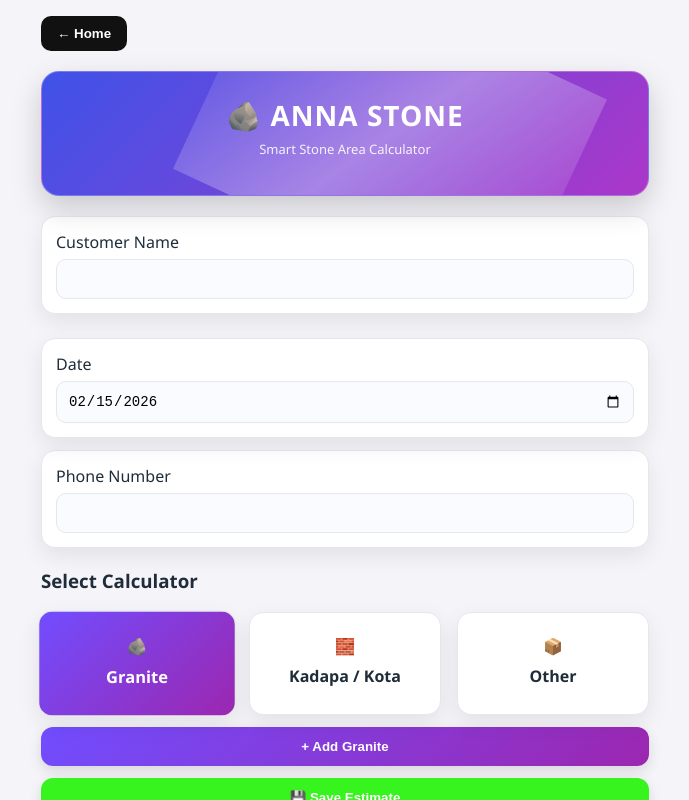
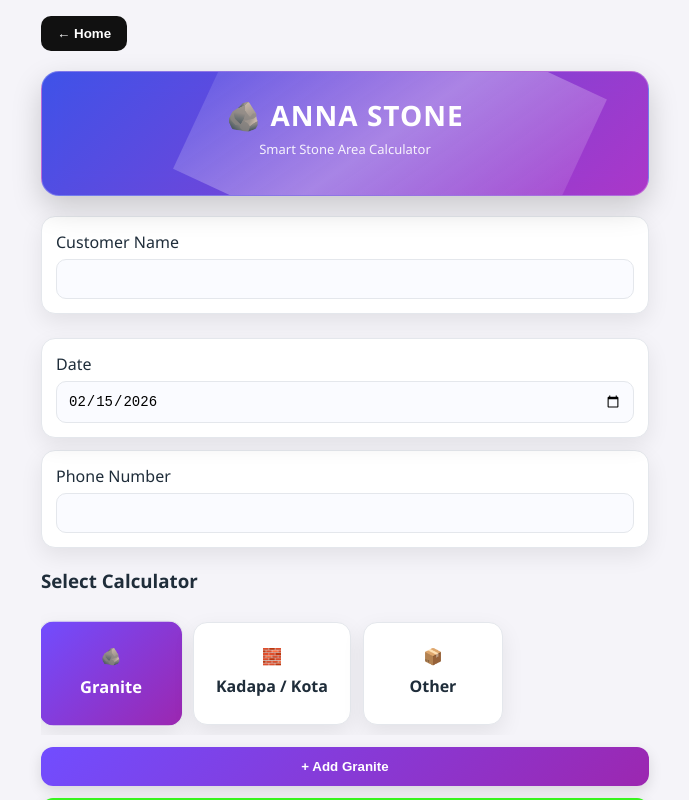
Before and after one commit to aasim-khan-989/AnnaStoneTrading, a React (Create React App) app: page / in a window 1280 px wide. Both pictures are taken after a click on the button "➕ Create Estimate". Shown: the top 800 px of the page, without its empty margins (295-984 px from the left). Built offline with nearby package versions, Linux system fonts and the light colour scheme.

Commit message:
corected layout

```diff
--- a/src/pages/CreateEstimate.jsx
+++ b/src/pages/CreateEstimate.jsx
@@ -1,3 +1,4 @@
+import "../styles/MobileCards.css";
 
 import React, {
   useRef,
@@ -952,10 +953,10 @@ useEffect(() => {
 
 
       {/* SELECTOR */}
-      <div className="calculator-selector">
+      <div className="calculator-selector ">
         <h3>Select Calculator</h3>
 
-        <div className="calculator-grid">
+        <div className="calculator-grid mobile-scroll-tabs">
 
           <div
             className={`calculator-card ${calculatorType === "granite"
@@ -1003,7 +1004,6 @@ useEffect(() => {
         </div>
       </div>
 
-      {/* GRANITE */}
 
 
 
--- /dev/null
+++ b/src/styles/MobileCards.css
@@ -0,0 +1,37 @@
+.mobile-scroll-tabs{
+
+display:flex !important;
+flex-direction:row !important;
+flex-wrap:nowrap !important;
+
+align-items:center;
+
+gap:12px;
+
+overflow-x:auto;
+overflow-y:hidden;
+
+width:100%;
+
+padding:10px 0;
+
+-webkit-overflow-scrolling:touch;
+
+scrollbar-width:none;
+}
+
+.mobile-scroll-tabs::-webkit-scrollbar{
+display:none;
+}
+
+/* FORCE CHILD ITEMS HORIZONTAL */
+.mobile-scroll-tabs > *{
+
+flex:0 0 auto !important;
+
+min-width:140px;
+
+width:auto !important;
+
+white-space:nowrap;
+}
```
